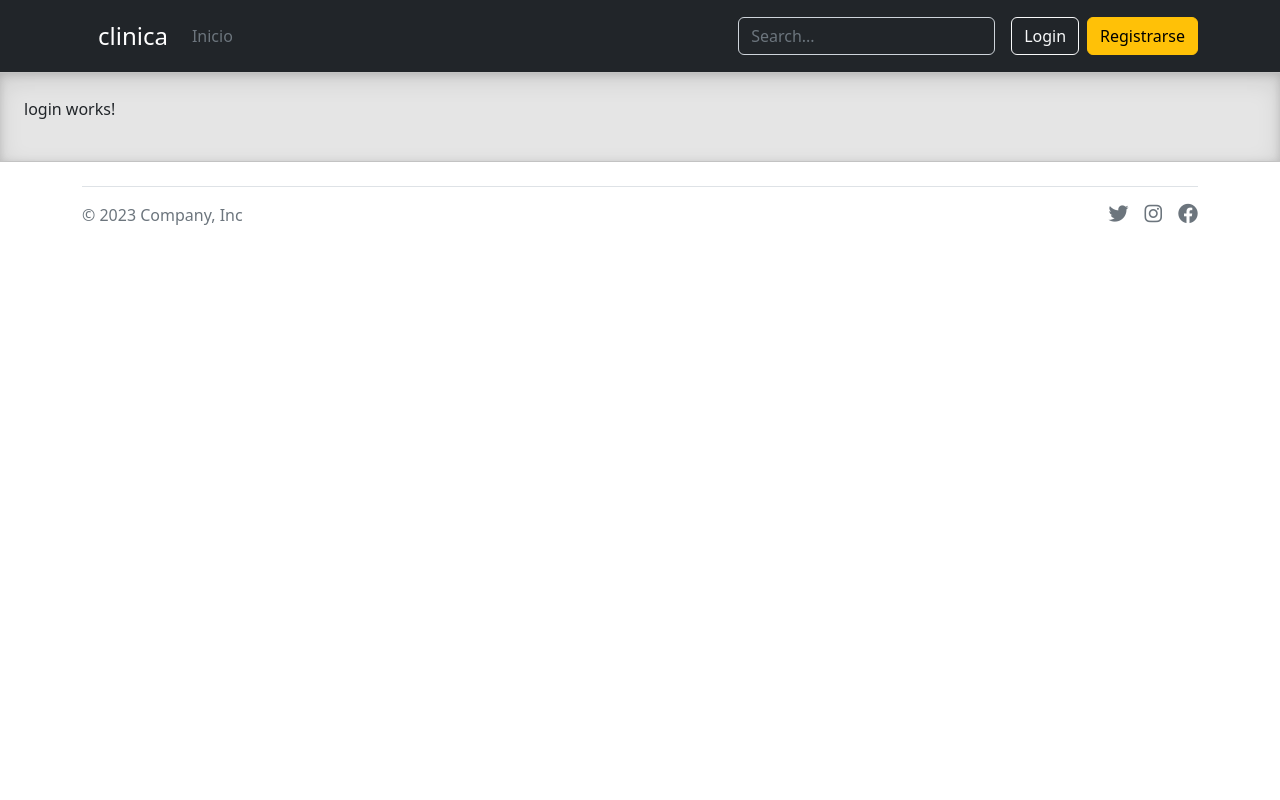
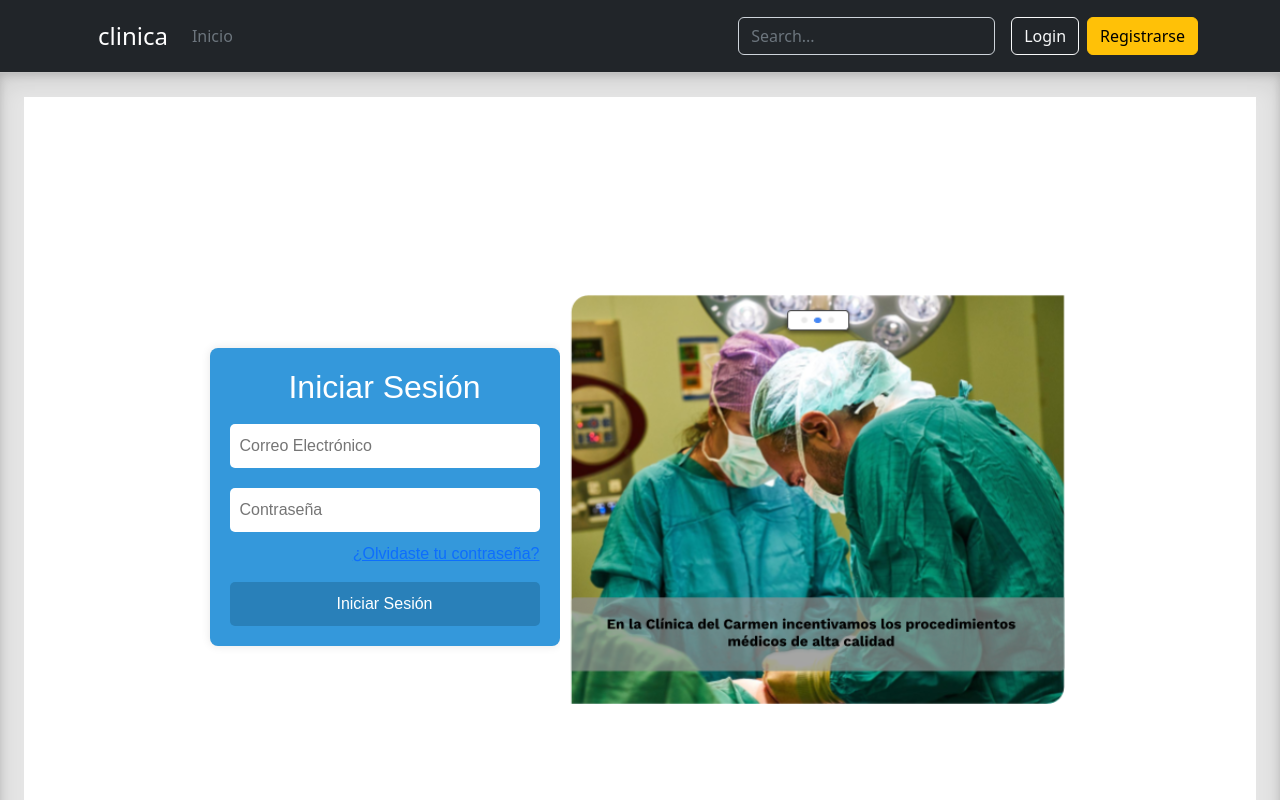
Before and after one commit to jenunezb/frontclinica, an Angular app: page /login in a window 1280 px wide. Shown: the top 800 px of the page. Built offline with nearby package versions, Linux system fonts and the light colour scheme.

Commit message:
login con estilos

```diff
--- a/src/app/pagina/login/login.component.css
+++ b/src/app/pagina/login/login.component.css
@@ -0,0 +1,53 @@
+
+    body {
+        margin: 0;
+        padding: 0;
+        background-color: #fff; /* Fondo blanco */
+        font-family: Arial, sans-serif;
+    }
+    .container {
+        width: 100%;
+        height: 100vh;
+        display: flex;
+        justify-content: center;
+        align-items: center;
+    }
+    .login-container {
+        background-color: #3498db; /* Azul */
+        border-radius: 8px;
+        box-shadow: 0 0 10px rgba(0, 0, 0, 0.1);
+        padding: 20px;
+        text-align: center;
+        width: 350px;
+    }
+    .login-container img {
+        max-width: 100px;
+    }
+    .login-container h2 {
+        color: #fff; /* Texto blanco */
+    }
+    .login-container input[type="text"],
+    .login-container input[type="password"] {
+        width: 100%;
+        padding: 10px;
+        margin: 10px 0;
+        border: none;
+        border-radius: 5px;
+    }
+    .login-container .forgot-password {
+        text-align: right;
+        color: #fff;
+    }
+    .login-button {
+        background-color: #2980b9; /* Azul más oscuro */
+        color: #fff;
+        padding: 10px;
+        border: none;
+        border-radius: 5px;
+        cursor: pointer;
+        width: 100%;
+        transition: background-color 0.3s; /* Agrega una transición de 0.3 segundos */
+    }
+    .login-button:hover {
+        background-color: #2c3e50; /* Cambia el color al pasar el mouse (hover) */
+    }
--- a/src/app/pagina/login/login.component.html
+++ b/src/app/pagina/login/login.component.html
@@ -1 +1,20 @@
-<p>login works!</p>
+<!DOCTYPE html>
+<html>
+<head>
+    <title>Iniciar Sesión</title>
+</head>
+<body>
+    <div class="container">
+        <div class="login-container">
+            <h2>Iniciar Sesión</h2>
+            <form action="#" method="post">
+                <input type="text" name="email" placeholder="Correo Electrónico">
+                <input type="password" name="password" placeholder="Contraseña">
+                <p class="forgot-password"><a href="#">¿Olvidaste tu contraseña?</a></p>
+                <input type="submit" value="Iniciar Sesión" class="login-button">
+            </form>
+        </div>
+        <img src="assets\imagenes\doctor.png" alt="Doctores">
+    </div>
+</body>
+</html>
```
Also changed, not shown: src/assets/imagenes/doctor.png (added).
